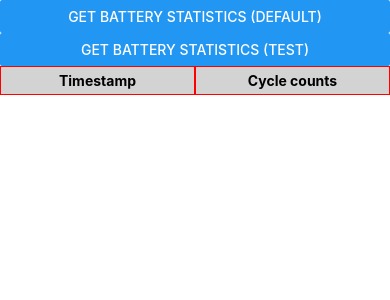
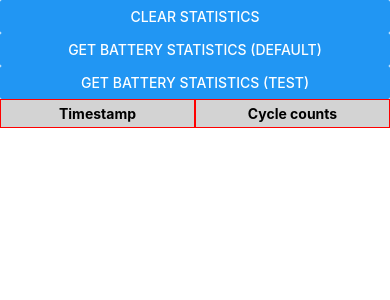
Before and after one commit to muflone/MuBatteryStats, a React Native app: screen / in a window 390 px wide. Shown: the top 300 px of the page. Built offline with nearby package versions, Linux system fonts and the light colour scheme.

Commit message:
Added function clearItems

```diff
--- a/App.tsx
+++ b/App.tsx
@@ -48,6 +48,13 @@ function AppContent() {
     }
   }
 
+  const clearItems = async() => {
+    // Clear existing items and save the empty list to storage
+    const updatedItems: BatteryStatsInfo[] = [];
+    setItems(updatedItems);
+    await saveItems(updatedItems);
+  }
+
   const readFileContent = async (filename: string | undefined) => {
     await getBatteryStats(filename)
       .then(batteryInfo => {
@@ -70,6 +77,8 @@ function AppContent() {
 
   return (
     <View style={styles.container}>
+      <Button title="Clear Statistics"
+              onPress={clearItems}/>
       <Button title="Get Battery Statistics (default)"
               onPress={readFileContentDefault} />
       <Button title="Get Battery Statistics (test)"
```
